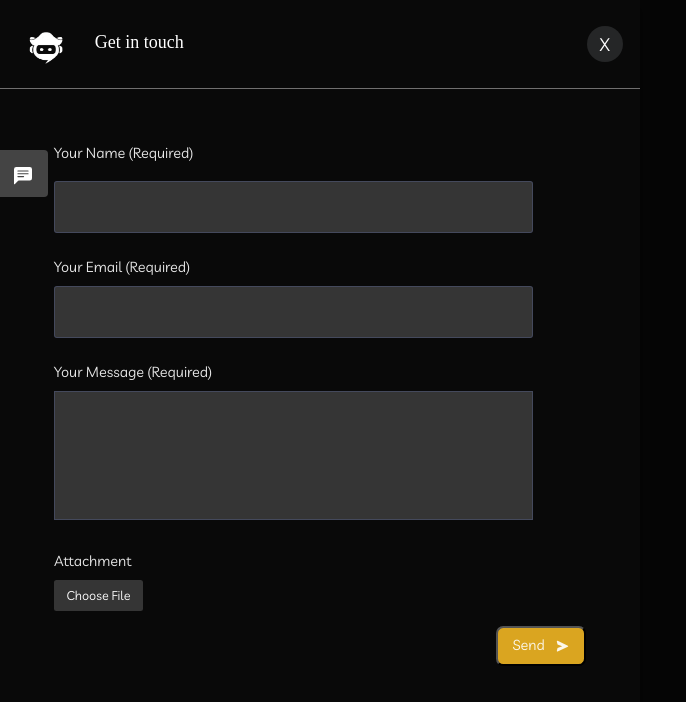
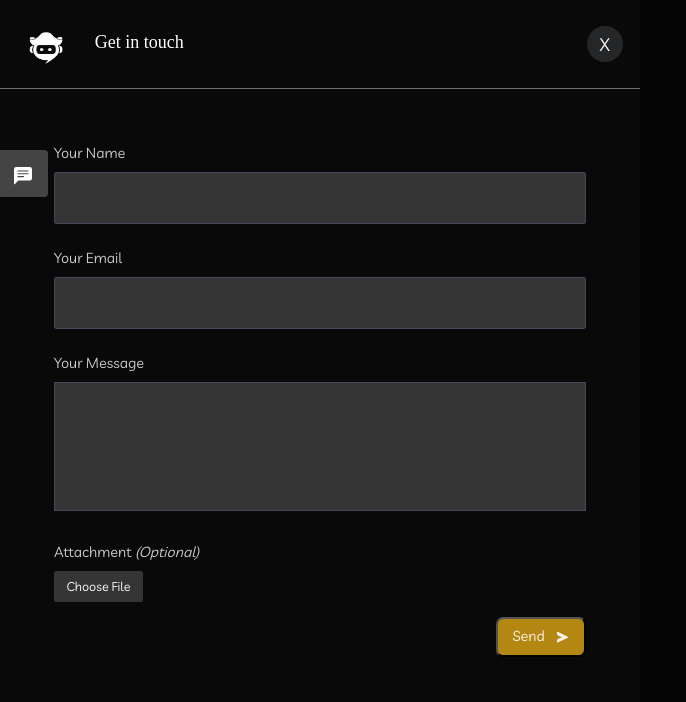
Before and after one commit to Shehan-Gunasekara/Shehan-Poertfolio, a Next.js app: page / in a window 1280 px wide. Both pictures are taken after a click on the element 24 px from the left and 227 px from the top of the page. Shown: the top 702 px of the page, without its empty margins (0-686 px from the left). Built offline with nearby package versions, Linux system fonts and the light colour scheme.

Commit message:
email sending added

```diff
--- a/package.json
+++ b/package.json
@@ -14,6 +14,7 @@
     "@mui/icons-material": "^5.15.5",
     "@mui/material": "^5.15.5",
     "@next/font": "13.1.5",
+    "axios": "^1.6.7",
     "jquery": "^3.6.3",
     "jquery-mousewheel": "^3.1.13",
     "js-cookie": "^3.0.5",
--- a/public/css/styleswitcher.css
+++ b/public/css/styleswitcher.css
@@ -124,7 +124,6 @@
   left: initial;
 }
 
-
 #switcher .content-switcher {
   padding: 25px 0px 20px;
   overflow: hidden;
@@ -145,7 +144,7 @@
   margin: 15px 0 10px 0;
   font-size: 12px;
   font-weight: 400;
-	color: #2E363F;
+  color: #2e363f;
 }
 
 #switcher p:not(:last-child) {
@@ -185,7 +184,7 @@
   font-size: 11px;
   display: block;
   color: #118ce7;
-	font-style: italic
+  font-style: italic;
 }
 
 /** ============ **/
@@ -196,7 +195,6 @@
 
 #switcher .switcher_thumb.selected {
   box-shadow: #666 0 0 5px;
-	;
 }
 
 #switcher .purchase {
@@ -236,14 +234,14 @@
   padding-right: 10px;
 }
 
-.animations.d-flex>p {
+.animations.d-flex > p {
   padding: 0 4px;
   cursor: pointer;
   border: 1px solid #fff;
 }
 
-.animations.d-flex>p.active,
-.animations.d-flex>p:hover {
+.animations.d-flex > p.active,
+.animations.d-flex > p:hover {
   border: 1px solid #4caf50;
   background-color: #4caf50 !important;
   border-radius: 6px;
@@ -260,7 +258,6 @@
     font-size: 15px;
   }
 }
-
 
 .scroll-container {
   width: 100%;
@@ -367,9 +364,8 @@
   outline: none;
 }
 
-.contactUsForm{
-
-	width: 90%; /* Change width */
+.contactUsForm {
+  width: 100%; /* Change width */
   border-radius: 0.2em;
   outline: none;
   padding: 1em;
@@ -382,14 +378,15 @@
   font-size: 0.8em;
 }
 
-.contactUslable{
-	color: #ffffffe7;
+.contactUslable {
+  color: #ffffffcb;
   font-size: 0.8em;
 
   margin-bottom: 0.5em;
 }
 
-.ContactUSTextareaAutosize{	width: 90%;
+.ContactUSTextareaAutosize {
+  width: 100%;
   min-height: 7em;
   max-height: 10em;
   overflow-y: hidden;
@@ -403,12 +400,15 @@
   background-color: #353535;
   color: #ffffff;
   margin-right: 1em;
-	outline: none;}
+  outline: none;
+}
 
 .errorMsg {
-	color: rgb(207, 0, 0);
-	font-size: 0.8em;
-	margin-top: 0.2em;
+  color: rgb(255, 4, 4);
+
+  font-size: 0.7em;
+  margin-left: 1.2em;
+  margin-bottom: 0.5em;
 }
 .custom-file-upload {
   display: inline-block;
@@ -431,11 +431,18 @@
   display: none;
 }
 
-	  .contactUsButton{
+.contactUsButton {
   padding: 0.5em 1em;
   color: #ffffffe7;
-		background-color: goldenrod;
+  background-color: rgb(180, 135, 19);
   font-size: 0.8em;
-		display:inline-block;
+  display: inline-block;
   border-radius: 0.5em;
 }
+
+.selectedFile {
+  color: #ffffffe7;
+  font-size: 0.8em;
+  margin-bottom: 0.5em;
+  margin-left: 1.5em;
+}
--- a/src/components/contactus.js
+++ b/src/components/contactus.js
@@ -1,65 +1,60 @@
-import React, { use, useState } from 'react';
+import React, { use, useState } from "react";
 import { Fragment, useEffect } from "react";
-import Box from '@mui/material/Box';
-import Drawer from '@mui/material/Drawer';
-import Button from '@mui/material/Button';
-import List from '@mui/material/List';
-import Divider from '@mui/material/Divider';
-import ListItem from '@mui/material/ListItem';
-import ListItemButton from '@mui/material/ListItemButton';
-import ListItemIcon from '@mui/material/ListItemIcon';
-import ListItemText from '@mui/material/ListItemText';
-import InboxIcon from '@mui/icons-material/MoveToInbox';
-import MailIcon from '@mui/icons-material/Mail';
-import TextareaAutosize from '@mui/material/TextareaAutosize';
+import Box from "@mui/material/Box";
+import Drawer from "@mui/material/Drawer";
+import Button from "@mui/material/Button";
+import List from "@mui/material/List";
+import Divider from "@mui/material/Divider";
+import ListItem from "@mui/material/ListItem";
+import ListItemButton from "@mui/material/ListItemButton";
+import ListItemIcon from "@mui/material/ListItemIcon";
+import ListItemText from "@mui/material/ListItemText";
+import InboxIcon from "@mui/icons-material/MoveToInbox";
+import MailIcon from "@mui/icons-material/Mail";
+import TextareaAutosize from "@mui/material/TextareaAutosize";
 import { IoSend } from "react-icons/io5";
 import { FaArrowUp } from "react-icons/fa";
 import { BsChatLeftTextFill } from "react-icons/bs";
 import Head from "next/head";
-import chatBotLogo from '/public/assets/logos/chatbotLogo.png';
-import Image from 'next/image';
+import chatBotLogo from "/public/assets/logos/chatbotLogo.png";
+import Image from "next/image";
 import { MdEmail } from "react-icons/md";
 import { BiSolidSend } from "react-icons/bi";
-import {
-
-    TextField,
-
-    Typography,
-    Grid,
-    Paper,
-} from "@mui/material";
+import { TextField, Typography, Grid, Paper } from "@mui/material";
 import SendIcon from "@mui/icons-material/Send";
-import { getCookie, setCookie } from '../utilits';
-
-
-
-
+import { getCookie, setCookie } from "../utilits";
+import axios from 'axios';
+import { useRouter } from 'next/router';
 const ContactUs = () => {
   const [state, setState] = useState({
     left: false,
-    });   const [message, setMessage] = useState('');
+  });
+  const [message, setMessage] = useState("");
   const [toggle, setToggle] = useState(false);
+  const [isLoading, setIsLoading] = useState(false);
+  const [fileName, setFileName] = useState("");
+  const router = useRouter();
   const toggleDrawer = (open) => () => {
     setState({ left: open });
-        setToggle(open)
-        console.log("toggle", toggle)
+    setToggle(open);
+    console.log("toggle", toggle);
   };
   const handleTextAreaResize = (event) => {
     // Set a maximum height for the textarea
     const maxHeight = 100; // Adjust this value as needed
     if (event.target.scrollHeight <= maxHeight) {
-            event.target.style.height = 'auto';
+      event.target.style.height = "auto";
       event.target.style.height = `${event.target.scrollHeight}px`;
     } else {
-            event.target.style.overflowY = 'auto';
+      event.target.style.overflowY = "auto";
     }
   };
 
   const [formData, setFormData] = useState({
-        name: '',
-        email: '',
-        message: '',
-        attachment: null
+    name: "",
+    email: "",
+    message: "",
+    attachment: null,
   });
   const [errors, setErrors] = useState({});
 
@@ -67,7 +62,7 @@ const ContactUs = () => {
     const { name, value } = e.target;
     setFormData({
       ...formData,
-            [name]: value
+      [name]: value,
     });
   };
 
@@ -75,40 +70,79 @@ const ContactUs = () => {
     const file = e.target.files[0];
     setFormData({
       ...formData,
-            attachment: file
+      attachment: file,
     });
+    const uploadedFile = event.target.files[0];
+    if (uploadedFile) {
+      setFileName(uploadedFile.name);
+      // You can also perform other actions with the uploaded file here if needed
+    }
   };
 
-    const handleFormSubmit = (e) => {
+  const handleFormSubmit =async(e) => {
     e.preventDefault();
 
     // Validate form fields
     let newErrors = {};
     if (!formData.name.trim()) {
-            newErrors = { ...newErrors, name: 'Name is required' };
+      newErrors = { ...newErrors, name: "Name is required" };
     }
     if (!formData.email.trim()) {
-            newErrors = { ...newErrors, email: 'Email is required' };
+      newErrors = { ...newErrors, email: "Email is required" };
     } else if (!/\S+@\S+\.\S+/.test(formData.email)) {
-            newErrors = { ...newErrors, email: 'Invalid email address' };
+      newErrors = { ...newErrors, email: "Invalid email address" };
     }
     if (!formData.message.trim()) {
-            newErrors = { ...newErrors, message: 'Message is required' };
+      newErrors = { ...newErrors, message: "Message is required" };
     }
     if (!formData.attachment) {
-            newErrors = { ...newErrors, attachment: 'Attachment is required' };
+      newErrors = { ...newErrors, attachment: "Attachment is required" };
     } else {
-            const allowedFileTypes = ['pdf', 'doc', 'docx', 'txt', 'csv', 'xls', 'xlsx'];
-            const fileType = formData.attachment.name.split('.').pop().toLowerCase();
+        const allowedFileTypes = [
+            "pdf",
+            "doc",
+            "docx",
+            "txt",
+            "csv",
+            "xls",
+            "xlsx",
+            "jpg",
+            "jpeg",
+            "png",
+            "gif",
+            // Add more image formats as needed
+          ];
+
+          const fileType = formData.attachment.name.split(".").pop().toLowerCase();
+
           if (!allowedFileTypes.includes(fileType)) {
-                newErrors = { ...newErrors, attachment: 'Invalid file type. Allowed: pdf, doc, docx, txt, csv, xls, xlsx' };
+            newErrors = {
+              ...newErrors,
+              attachment:
+                "Invalid file type. Allowed: pdf, doc, docx, txt, csv, xls, xlsx, jpg, jpeg, png, gif",
+            };
           }
     }
     setErrors(newErrors);
-
+console.log("newErrors",newErrors);
     // If no errors, submit form
     if (Object.keys(newErrors).length === 0) {
-            // Your form submission logic here
+        setIsLoading(true);
+        try {
+             await axios.post('https://flask-python-portfolio-5ffcdbf52aeb.herokuapp.com/email', formData, {
+              headers: {
+                'Content-Type': 'multipart/form-data'
+              }
+            }).then((response) => {
+                console.log("SSSSSSSSSSSSSSSSSS",response.status);
+                      // Reset form fields and errors
+                      router.reload();
+
+            })
+
+          } catch (error) {
+            console.error('Error uploading file:', error);
+          }
     }
   };
 
@@ -122,8 +156,7 @@ const ContactUs = () => {
           id="showSwitcher"
           className={`styleSecondColor ${toggle ? "close" : "open"}`}
           onClick={toggleDrawer(true)}
-                    style={{marginTop:'3em'}}
-
+          style={{ marginTop: "3em" }}
         >
           <MdEmail />
         </div>
@@ -132,89 +165,162 @@ const ContactUs = () => {
           anchor="left"
           open={state.left}
           onClose={toggleDrawer(false)}
-                    sx={{ width: '100%', }}
+          sx={{ width: "100%" }}
           PaperProps={{
             elevation: 8,
             sx: {
-
-                            height: '100%',
+              height: "100%",
               color: "rgba(225,249,27,1)",
-                            backgroundColor: 'rgba(10, 10, 10, 0.9)',
-                            width: '50%',  // Default width for desktop
+              backgroundColor: "rgba(10, 10, 10, 0.9)",
+              width: "50%", // Default width for desktop
 
               // Media query for mobile
-                            '@media (max-width: 910px)': {
-                                width: '100%',  // Set width to 100% for screens with width up to 767px
-                            }
-                        }
+              "@media (max-width: 910px)": {
+                width: "100%", // Set width to 100% for screens with width up to 767px
+              },
+            },
           }}
         >
-
           <div>
-            <Grid container spacing={0} sx={{ paddingTop: 1, borderBottom: "1px solid rgb(215, 214, 214,0.5)" }}>
-                <Grid item xs={10.5} sm={11.0} >
-                    <div style={{ display: 'flex', alignItems: 'center' }}>
+            <Grid
+              container
+              spacing={0}
+              sx={{
+                paddingTop: 1,
+                borderBottom: "1px solid rgb(215, 214, 214,0.5)",
+              }}
+            >
+              <Grid item xs={10.5} sm={11.0}>
+                <div style={{ display: "flex", alignItems: "center" }}>
                   <Image
                     src={chatBotLogo}
                     alt="Description of your image"
                     width={130}
                     height={80}
-                            style={{ marginRight: '-3%', marginLeft: '-3%' }} // Adjust margin as needed
+                    style={{ marginRight: "-3%", marginLeft: "-3%" }} // Adjust margin as needed
                   />
-                        <p style={{ marginTop: '1%', color: 'white', fontFamily: "serif" }}>Get in touch</p>
+                  <p
+                    style={{
+                      marginTop: "1%",
+                      color: "white",
+                      fontFamily: "serif",
+                    }}
+                  >
+                    Get in touch
+                  </p>
                 </div>
               </Grid>
               <Grid item xs={0.5}>
-                    <button className='closeButton' onClick={() => {}}>X</button> {/* You need to modify toggleDrawer to toggle drawer state */}
+                <button className="closeButton" onClick={toggleDrawer(false)}>
+                  X
+                </button>{" "}
+                {/* You need to modify toggleDrawer to toggle drawer state */}
               </Grid>
             </Grid>
             <div style={{ padding: "3em" }}>
               <form onSubmit={handleFormSubmit}>
                 <Grid container spacing={3}>
                   <Grid item xs={12}>
+                    <div style={{ display: "flex", alignItems: "center" }}>
+                      <p className="contactUslable">Your Name </p>
 
-      <p className='contactUslable'>Your Name (Required)</p>
-
-      <p className='errorMsg'>  {errors.name && <>{errors.name}</>}</p>
-
-  <input type="text" name="name" value={formData.name} onChange={handleInputChange} className='contactUsForm' />
+                      <p className="errorMsg">
+                        {" "}
+                        {errors.name && <>{errors.name}</>}
+                      </p>
+                    </div>
+                    <input
+                      type="text"
+                      name="name"
+                      value={formData.name}
+                      onChange={handleInputChange}
+                      className="contactUsForm"
+                    />
                   </Grid>
                   <Grid item xs={12}>
-                            <p className='contactUslable' style={{ marginBottom: "0.5em" }}>Your Email (Required)</p>
-                            <input type="email" name="email" value={formData.email} onChange={handleInputChange} className='contactUsForm' />
-                            {errors.email && <p className="errorMsg">{errors.email}</p>}
+                    <div style={{ display: "flex", alignItems: "center" }}>
+                      <p
+                        className="contactUslable"
+                        style={{ marginBottom: "0.5em" }}
+                      >
+                        Your Email
+                      </p>
+                      <p className="errorMsg">
+                        {" "}
+                        {errors.email && <>{errors.email}</>}
+                      </p>
+                    </div>
+                    <input
+                      type="email"
+                      name="email"
+                      value={formData.email}
+                      onChange={handleInputChange}
+                      className="contactUsForm"
+                    />
                   </Grid>
                   <Grid item xs={12}>
-                            <p className='contactUslable' style={{ marginBottom: "0.5em" }}>Your Message (Required)</p>
+                    <div style={{ display: "flex", alignItems: "center" }}>
+                      <p
+                        className="contactUslable"
+                        style={{ marginBottom: "0.5em" }}
+                      >
+                        Your Message
+                      </p>
+                      <p className="errorMsg">
+                        {" "}
+                        {errors.message && <>{errors.message}</>}
+                      </p>
+                    </div>
                     <TextareaAutosize
-                                className='ContactUSTextareaAutosize'
+                      className="ContactUSTextareaAutosize"
                       name="message"
                       value={formData.message}
                       onChange={handleInputChange}
                     />
-                            {errors.message && <p className="errorMsg">{errors.message}</p>}
                   </Grid>
                   <Grid item xs={12}>
-                            <p className='contactUslable' style={{ marginBottom: "0.5em" }}>Attachment</p>
+                    <div style={{ display: "flex", alignItems: "center" }}>
+                      <p
+                        className="contactUslable"
+                        style={{ marginBottom: "0.5em" }}
+                      >
+                        Attachment <i>(Optional)</i>
+                      </p>{" "}
+                      <p className="errorMsg">
+                        {errors.attachment && <>{errors.attachment}</>}
+                      </p>
+                    </div>
                     <label htmlFor="file-upload" className="custom-file-upload">
                       Choose File
                     </label>
-                            <input type="file" id="file-upload" name="file-upload" onChange={handleFileChange} />
-                            {errors.attachment && <p className="errorMsg">{errors.attachment}</p>}
+                    <div style={{display: "inline-flex", alignItems: "center"}}>
+                    <input
+                      type="file"
+                      id="file-upload"
+                      name="file-upload"
+                      onChange={handleFileChange}
+                    />
+                  <p className="selectedFile">{fileName}</p>
+                    </div>
                   </Grid>
                 </Grid>
-                    <div style={{textAlign:'right'}}>
-                    <button type="submit" className='contactUsButton' style={{ marginTop: "1em" }}>Send <BiSolidSend style={{ marginLeft: '0.5em' }} /></button>
+                <div style={{ textAlign: "right" }}>
+                  <button
+                    type="submit"
+                    className="contactUsButton"
+                    style={{ marginTop: "1em" }}
+                    disabled={isLoading}
+                  >
+                    Send <BiSolidSend style={{ marginLeft: "0.5em" }} />
+                  </button>
                 </div>
               </form>
             </div>
           </div>
         </Drawer>
-            </React.Fragment >
-        </div >
+      </React.Fragment>
+    </div>
   );
 };
 
-
-
 export default ContactUs;
```
Also changed, not shown: 1 other file (tests, documents, lock files or other folders). Lines whose indentation alone changed are shown as unchanged.
